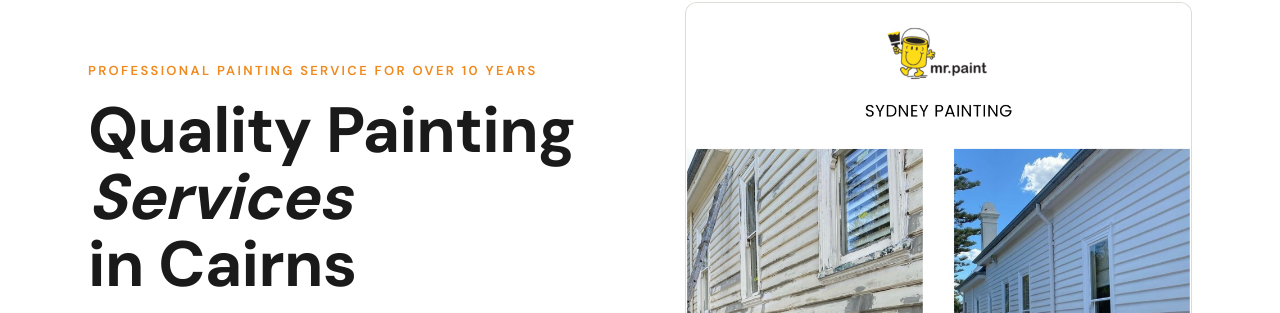
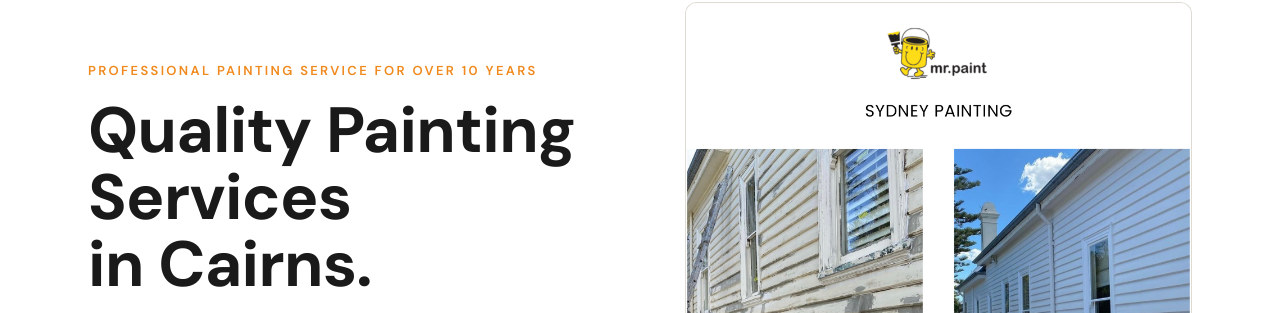
Before and after one commit to Nick-earned-media/mrpaint, an Eleventy site: page index.njk in a window 1280 px wide. Shown: the part 209-522 px from the top of the page. Built offline with nearby package versions, Linux system fonts and the light colour scheme; Eleventy itself is replaced by a stand-in of ours; files that its build step writes are made by us from their sources.

Commit message:
Bot: add a period at the end of 'quality painting services in ca…

```diff
--- a/index.njk
+++ b/index.njk
@@ -11,7 +11,7 @@ canonical: /
     <div class="grid">
       <div>
         <span class="eyebrow">{{ site.trust_line }}</span>
-        <h1>Quality Painting <em>Services</em> in Cairns</h1>
+        <h1>Quality Painting Services in Cairns.</h1>
         <p class="sub">A trustworthy painting company, delivering only the best finishes.</p>
         <p class="sub2">MrPaint is a local, family-run painting business operating in Cairns and the Northern Beaches. From small interior touch-ups to commercial fit-outs and industrial coatings, we approach every project with care, professionalism and the best products on the market.</p>
         <div class="ctas">
```
